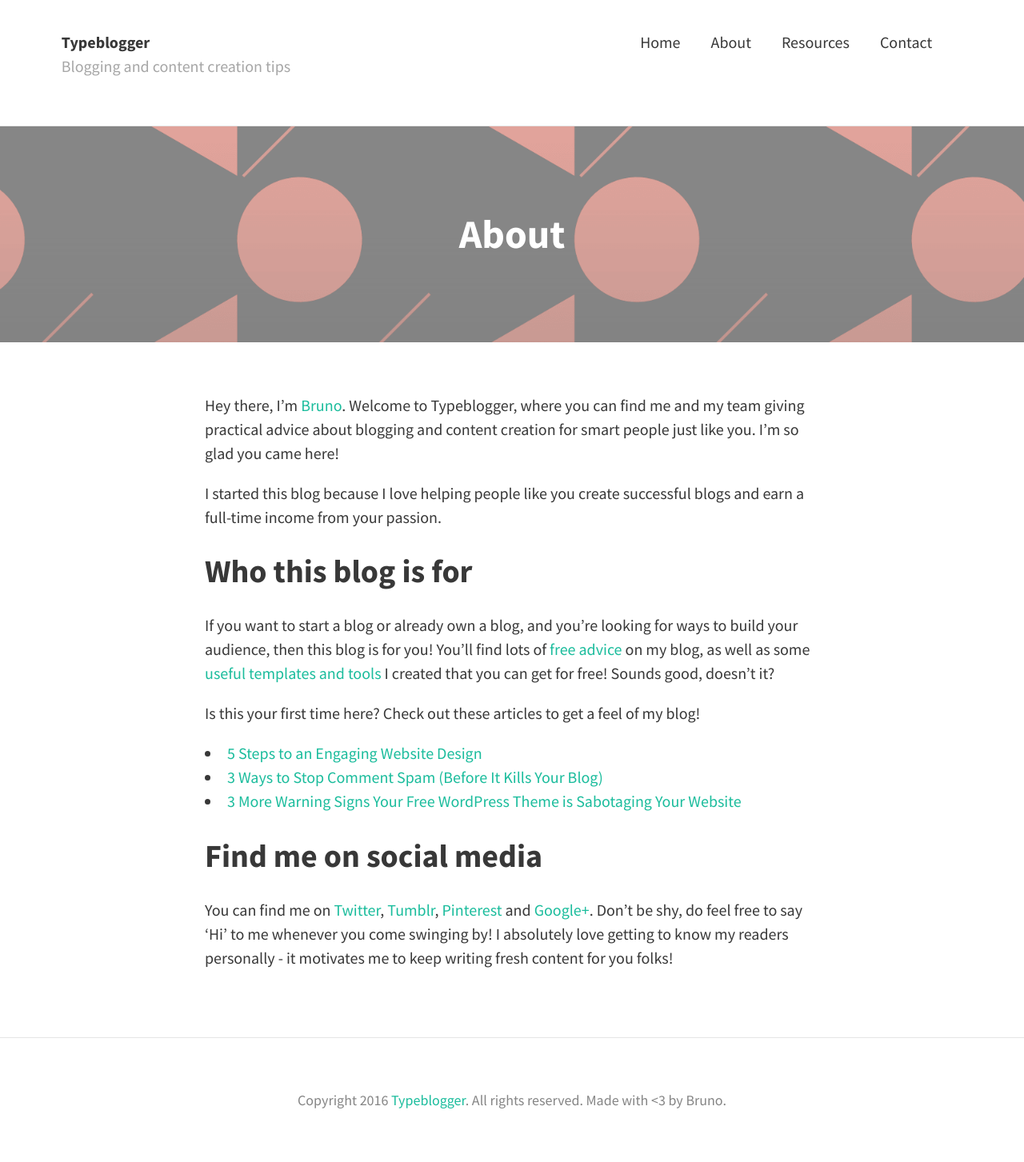
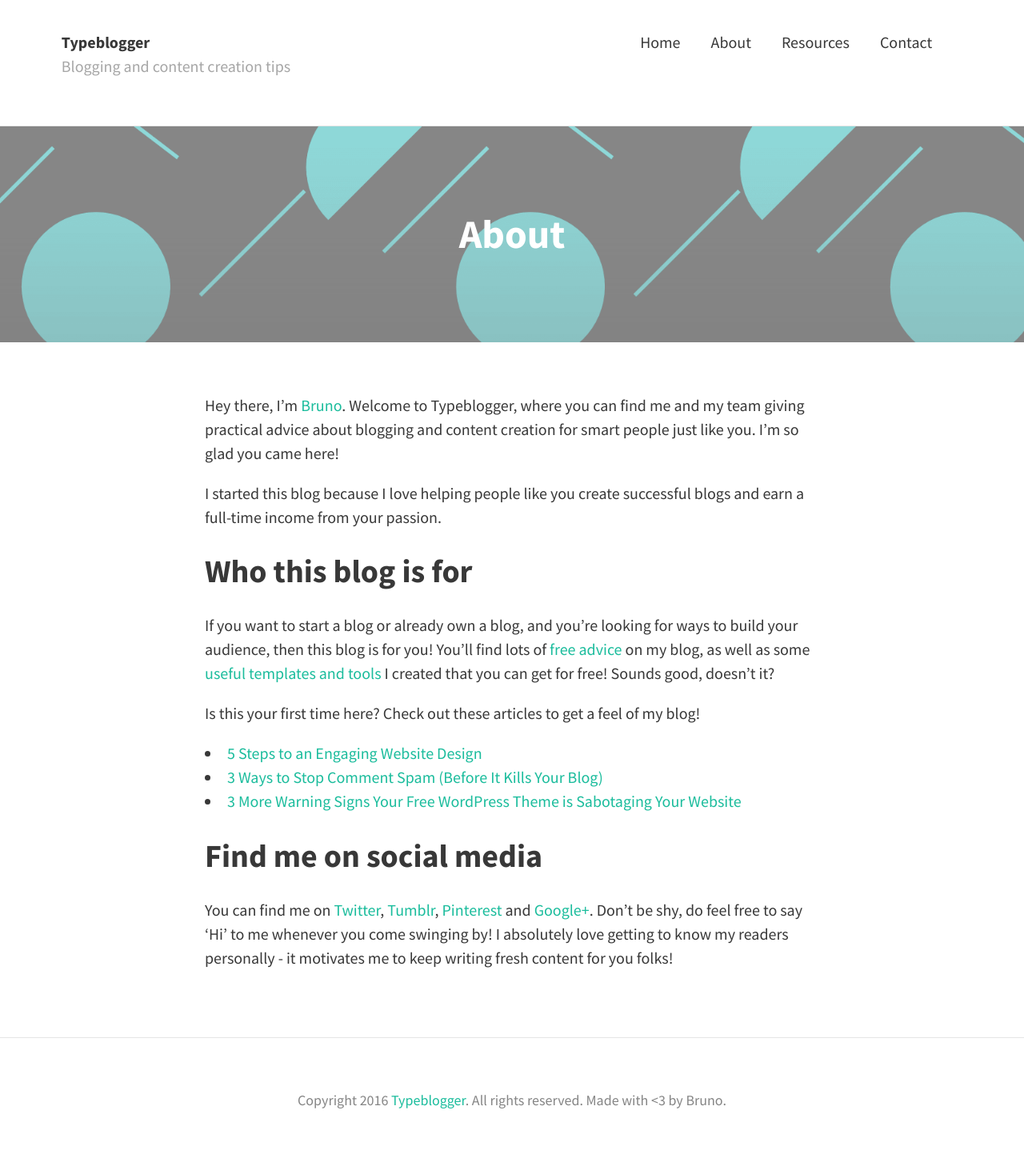
Before and after one commit to typeblogger/typeblogger.github.io, a Jekyll site: the page built from about.md, in a window 1280 px wide. Shown: the whole page at 80% size. Built offline with Jekyll 4.4.1, drawn with Linux system fonts in a browser that asks for light colours; nearby versions of some CDN libraries; comment, search, counter and statistics services are not loaded.

Commit message:
Update about.md

```diff
--- a/about.md
+++ b/about.md
@@ -2,7 +2,7 @@
 layout: page
 title: About
 permalink: /about/
-feature-img: img/sample_feature_img_2.png
+feature-img: img/background1.png
 published: true
 ---
 
```
